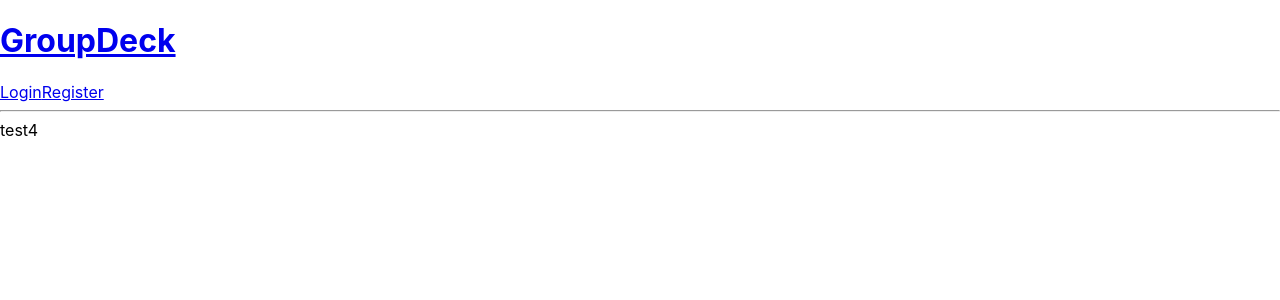
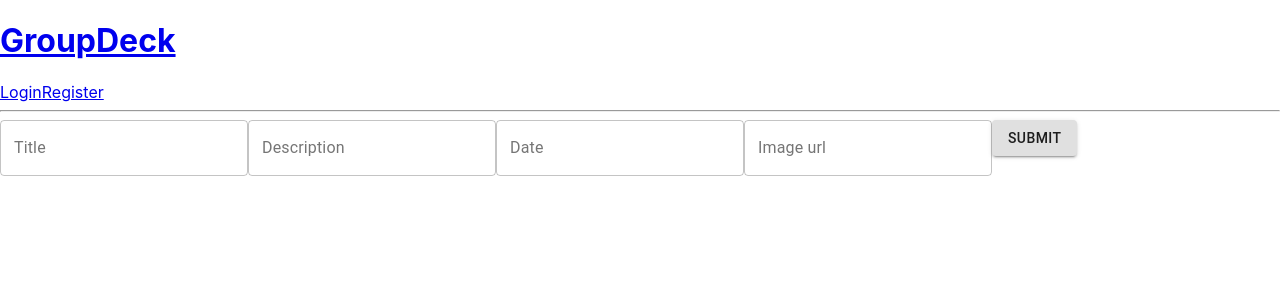
Before and after one commit to HunterMott/GroupDeck, a React (Create React App) app in the folder client/: page /eventedit/1 in a window 1280 px wide. Shown: the top 300 px of the page. Built offline with nearby package versions, Linux system fonts and the light colour scheme; no server answers.

Commit message:
basic functionality and full front end crud done

```diff
--- a/client/src/App.js
+++ b/client/src/App.js
@@ -10,7 +10,7 @@ import MainContainer from './containers/MainContainer'
 function App() {
   const [currentUser, setCurrentUser] = useState(null);
   const history = useHistory()
-  console.log(currentUser)
+
   useEffect(() => {
     const handleVerify = async () => {
       const userData = await verifyUser();
--- a/client/src/containers/MainContainer.jsx
+++ b/client/src/containers/MainContainer.jsx
@@ -11,7 +11,7 @@ import {
   getAllEvents,
   postEvent,
   putEvent,
-  getOneEvent,
+  // getOneEvent,
 } from "../services/events";
 import { getAllInterests } from "../services/interests";
 
@@ -45,11 +45,12 @@ const MainContainer = (props) => {
 
   const handleDelete = async (id) => {
     await deleteEvent(id);
-    setEvents((prevState) =>
+    setEvents(prevState =>
       prevState.filter((eventItem) => {
         return eventItem.id !== id;
       })
     );
+    history.push('/')
   };
 
   const handleUpdate = async (id, eventData) => {
@@ -74,10 +75,11 @@ const MainContainer = (props) => {
           currentUser={currentUser} />
       </Route>
       <Route path="/myevents">
-        <MyEvents currentUser={currentUser}/>
+        <MyEvents currentUser={currentUser}
+          handleDelete={ handleDelete}/>
       </Route>
-      <Route path="/eventedit">
-        <EventEdit />
+      <Route path="/eventedit/:id">
+        <EventEdit handleUpdate={handleUpdate} events={ events}/>
       </Route>
       <Route path="/">
         <Home currentUser={currentUser} events={events} />
--- a/client/src/screens/EventDetail.jsx
+++ b/client/src/screens/EventDetail.jsx
@@ -1,22 +1,29 @@
-import React from 'react';
-import { useEffect, useState } from 'react';
-import { useParams } from 'react-router-dom';
-import { getOneEvent } from '../services/events';
+import React from "react";
+import { useEffect, useState } from "react";
+import { useParams } from "react-router-dom";
+import { getOneEvent } from "../services/events";
 
 const EventDetail = (props) => {
-  const [singleEvent, setSingleEvent] = useState(null)
-  const { id } = useParams()
-
+  const [singleEvent, setSingleEvent] = useState(null);
+  const { id } = useParams();
+  console.log(singleEvent);
   useEffect(() => {
     const fetchEvent = async () => {
-      const eventData = await getOneEvent(id)
-      setSingleEvent(eventData)
-    }
-    fetchEvent()
-  }, [id])
-
+      const eventData = await getOneEvent(id);
+      setSingleEvent(eventData);
+    };
+    fetchEvent();
+  }, [id]);
+  const event = singleEvent;
   return (
     <div>
+      <>
+        <img src={event?.img_url} alt='alt img' />
+      </>
+      <p> This event is being hosted by: {event?.user.username}</p>
+      <h1>{event?.title}</h1>
+      <h4>{event?.date}</h4>
+      <p>{event?.description}</p>
 
     </div>
   );
--- a/client/src/screens/EventEdit.jsx
+++ b/client/src/screens/EventEdit.jsx
@@ -1,10 +1,85 @@
-import React from 'react';
+import { Button, TextField } from "@material-ui/core";
+import React from "react";
+import { useState, useEffect } from "react";
+import { useParams } from "react-router-dom";
 
-const EventEdit = () => {
+const EventEdit = (props) => {
+  const [formData, setFormData] = useState({
+    title: "",
+    description: "",
+    date: "",
+    img_url: "",
+  });
+  const { events, handleUpdate } = props;
+  const { id } = useParams();
+  const { title, description, date, img_url } = formData;
+
+  useEffect(() => {
+    const prefillFormData = () => {
+      const eventItem = events.find((eventItem) => {
+        return eventItem.id === Number(id);
+      });
+      setFormData({
+        title: eventItem.title,
+        description: eventItem.description,
+        date: eventItem.date,
+        img_url: eventItem.img_url,
+      });
+    };
+    if (events.length) {
+      prefillFormData();
+    }
+  }, [events, id]);
+
+  const handleChange = (e) => {
+    const { name, value } = e.target;
+    setFormData((prevState) => ({
+      ...prevState,
+      [name]: value,
+    }));
+  };
+
   return (
-    <div>
-      test4
-    </div>
+    <form onSubmit={(e) => {
+      e.preventDefault();
+      handleUpdate(Number(id), formData)
+    }}>
+      <TextField
+        name="title"
+        id="title"
+        label="Title"
+        variant="outlined"
+        value={title}
+        onChange={handleChange}
+      />
+      <TextField
+        name="description"
+        id="description"
+        label="Description"
+        variant="outlined"
+        value={description}
+        onChange={handleChange}
+      />
+      <TextField
+        name="date"
+        id="date"
+        label="Date"
+        variant="outlined"
+        value={date}
+        onChange={handleChange}
+      />
+      <TextField
+        name="img_url"
+        id="img_url"
+        label="Image url"
+        variant="outlined"
+        value={img_url}
+        onChange={handleChange}
+      />
+      <Button variant="contained" type="submit">
+        Submit
+      </Button>
+    </form>
   );
 };
 
--- a/client/src/screens/Home.jsx
+++ b/client/src/screens/Home.jsx
@@ -2,7 +2,7 @@ import { Link } from "react-router-dom";
 import React from "react";
 
 const Home = (props) => {
-  const { events, currentUser } = props;
+  const { events } = props;
 
   return (
     <div>
--- a/client/src/screens/MyEvents.jsx
+++ b/client/src/screens/MyEvents.jsx
@@ -1,23 +1,45 @@
-import React, {useState, useEffect} from 'react';
-import { getOneUser } from '../services/users';
+import { Button } from "@material-ui/core";
+import { Link } from "react-router-dom";
+import React, { useState, useEffect } from "react";
+import { getOneUser } from "../services/users";
 
 const MyEvents = (props) => {
-  const [user, setUser] = useState({})
-  const { currentUser } = props
+  const [user, setUser] = useState({});
+  const { currentUser, handleDelete } = props;
 
   useEffect(() => {
     const getUser = async () => {
-      const userData = await getOneUser(currentUser?.id)
-      setUser(userData)
-    }
-    getUser()
-  }, [])
-  console.log(user);
+      if (currentUser) {
+        const userData = await getOneUser(currentUser.id);
+        setUser(userData);
+      }
+    };
+    getUser();
+  }, [currentUser]);
 
   return (
-    <div>
-      test5
-    </div>
+    <>
+      {user.events && (
+        <div>
+          {user.events.map((event) => {
+            return (
+              <>
+                <div>
+                  <Link to={`/event/${event.id}`}>
+                    <h3> {event.title}</h3>
+                    <p> {event.description}</p>
+                  </Link>
+                  <Link to={`/eventedit/${event.id}`}>
+                  <Button>Edit</Button>
+                  </Link>
+                  <Button onClick={() => handleDelete(event.id)}>Delete</Button>
+                </div>
+              </>
+            );
+          })}
+        </div>
+      )}
+    </>
   );
 };
 
```
